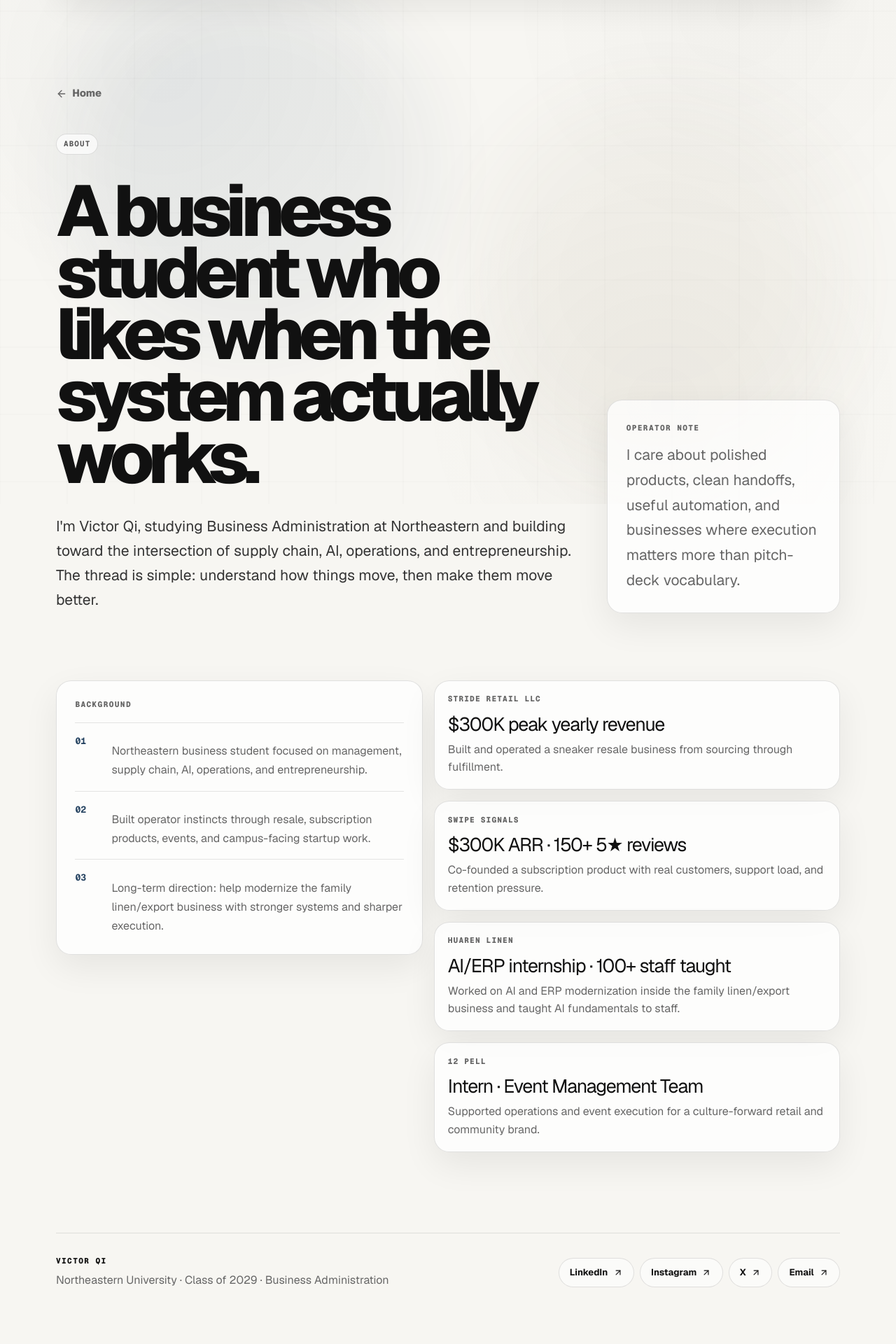
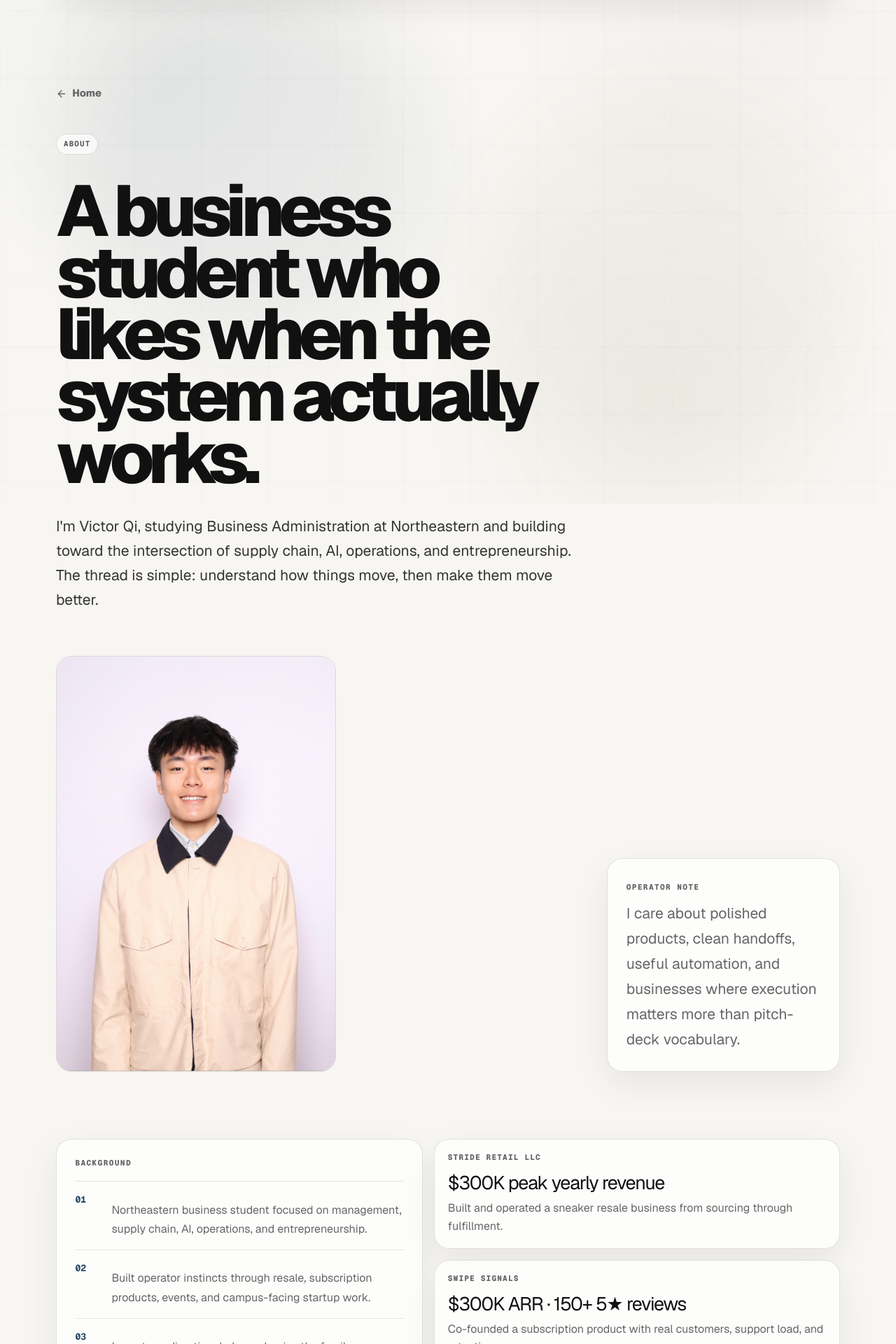
Before and after one commit to stridesz/victor-portfolio, a Next.js app: page /about in a window 1280 px wide. Shown: the part 80-2000 px from the top of the page at 70% size. Before the commit the page ends 1962 px from the top, so only its background shows below. Built offline with nearby package versions, Linux system fonts and the light colour scheme.

Commit message:
[verified] Refine hero, footer, contact layout, add scroll animations and About headshot

```diff
--- a/app/about/page.tsx
+++ b/app/about/page.tsx
@@ -1,5 +1,7 @@
 import Link from "next/link";
+import Image from "next/image";
 import { ArrowLeft } from "lucide-react";
+import { Reveal } from "../components/Reveal";
 import { SiteFooter } from "../components/SiteFooter";
 import { SiteNav } from "../components/SiteNav";
 import { StatusPill } from "../components/StatusPill";
@@ -29,6 +31,16 @@ export default function AboutPage() {
               of supply chain, AI, operations, and entrepreneurship. The thread is simple: understand how things move,
               then make them move better.
             </p>
+            <div className="about-portrait">
+              <Image
+                src="/victor-headshot.jpg"
+                alt="Victor Qi"
+                width={400}
+                height={560}
+                className="about-portrait__img"
+                priority
+              />
+            </div>
           </div>
           <aside className="about-note">
             <span>operator note</span>
@@ -42,6 +54,7 @@ export default function AboutPage() {
 
       <section className="section-pad section-pad--tight">
         <div className="container about-columns">
+          <Reveal>
             <div className="timeline-card">
               <span>Background</span>
               {timeline.map((item, index) => (
@@ -51,6 +64,8 @@ export default function AboutPage() {
                 </div>
               ))}
             </div>
+          </Reveal>
+          <Reveal delay={0.1}>
             <div className="proof-grid proof-grid--stacked">
               {proofPoints.map((item) => (
                 <article className="proof-card" key={item.label}>
@@ -60,6 +75,7 @@ export default function AboutPage() {
                 </article>
               ))}
             </div>
+          </Reveal>
         </div>
       </section>
 
--- a/app/components/ProjectCard.tsx
+++ b/app/components/ProjectCard.tsx
@@ -17,7 +17,6 @@ export function ProjectCard({ project, priority = false }: ProjectCardProps) {
 
       <div className="project-card__topline">
         <StatusPill>{project.status}</StatusPill>
-        <span className="project-card__label">project</span>
       </div>
 
       <div className="project-card__body">
--- /dev/null
+++ b/app/components/Reveal.tsx
@@ -0,0 +1,30 @@
+"use client";
+
+import { motion, useReducedMotion } from "framer-motion";
+import type { ReactNode } from "react";
+
+type RevealProps = {
+  children: ReactNode;
+  delay?: number;
+  className?: string;
+};
+
+export function Reveal({ children, delay = 0, className }: RevealProps) {
+  const shouldReduceMotion = useReducedMotion();
+
+  if (shouldReduceMotion) {
+    return <div className={className}>{children}</div>;
+  }
+
+  return (
+    <motion.div
+      className={className}
+      initial={{ opacity: 0, y: 24 }}
+      whileInView={{ opacity: 1, y: 0 }}
+      viewport={{ once: true, margin: "-80px" }}
+      transition={{ duration: 0.6, delay, ease: [0.16, 1, 0.3, 1] }}
+    >
+      {children}
+    </motion.div>
+  );
+}
--- a/app/components/SiteFooter.tsx
+++ b/app/components/SiteFooter.tsx
@@ -6,7 +6,7 @@ export function SiteFooter() {
     <footer className="site-footer">
       <div>
         <p className="site-footer__eyebrow">Victor Qi</p>
-        <p>Northeastern University · Class of 2029 · Business Administration</p>
+        <p className="site-footer__quote">&ldquo;Choose for yourself, whichever decision you&rsquo;ll regret the least.&rdquo;</p>
       </div>
       <div className="site-footer__links" aria-label="Social links">
         {socials.map((social) => (
--- a/app/components/SiteNav.tsx
+++ b/app/components/SiteNav.tsx
@@ -3,8 +3,7 @@ import Link from "next/link";
 const navLinks = [
   { label: "Projects", href: "/projects" },
   { label: "About", href: "/about" },
-  { label: "Blog", href: "/blog" },
-  { label: "Contact", href: "/#contact" },
+  { label: "Contact", href: "mailto:victorqi0707@gmail.com" },
 ];
 
 export function SiteNav() {
--- a/app/globals.css
+++ b/app/globals.css
@@ -284,17 +284,6 @@ a {
   text-align: left;
 }
 
-.hero__kicker {
-  margin: 0;
-  color: rgba(17, 17, 17, 0.58);
-  font-family: var(--font-geist-mono), ui-monospace, monospace;
-  font-size: clamp(0.76rem, 1.1vw, 0.92rem);
-  font-weight: 720;
-  letter-spacing: 0.15em;
-  text-transform: uppercase;
-  animation: hero-pop-in 0.52s cubic-bezier(0.16, 1, 0.3, 1) 2.22s both;
-}
-
 .hero h1,
 .page-hero h1 {
   max-width: 12ch;
@@ -308,8 +297,8 @@ a {
 
 .hero h1 {
   max-width: 9ch;
-  font-size: clamp(4.8rem, 10.8vw, 9.6rem);
-  line-height: 0.88;
+  font-size: clamp(3.6rem, 7.5vw, 7rem);
+  line-height: 0.9;
   transform-origin: 50% 52%;
   text-shadow: none;
   animation: hero-name-slide-in var(--intro-name-duration) cubic-bezier(0.16, 1, 0.3, 1) both;
@@ -962,6 +951,19 @@ a {
   gap: clamp(1rem, 4vw, 3rem);
 }
 
+.about-portrait {
+  margin-top: 1.5rem;
+  max-width: 400px;
+}
+
+.about-portrait__img {
+  width: 100%;
+  height: auto;
+  border-radius: clamp(1rem, 1.8vw, 1.35rem);
+  border: 1px solid var(--border);
+  object-fit: cover;
+}
+
 .about-columns {
   display: grid;
   grid-template-columns: minmax(0, 0.95fr) minmax(320px, 1.05fr);
@@ -1028,6 +1030,14 @@ a {
 .site-footer__eyebrow {
   margin-bottom: 0.35rem !important;
   color: #111111;
+}
+
+.site-footer__quote {
+  max-width: 42ch;
+  color: var(--muted);
+  font-size: 0.82rem;
+  font-style: italic;
+  line-height: 1.55;
 }
 
 .site-footer__links {
@@ -1241,7 +1251,6 @@ a {
 
   .site-nav-wrap,
   .hero h1,
-  .hero__kicker,
   .hero-contact-card,
   .hero-contact-links a,
   .hero__actions,
--- a/app/page.tsx
+++ b/app/page.tsx
@@ -1,6 +1,7 @@
 import Link from "next/link";
 import { ArrowRight } from "lucide-react";
 import { ProjectCard } from "./components/ProjectCard";
+import { Reveal } from "./components/Reveal";
 import { SectionHeader } from "./components/SectionHeader";
 import { SiteFooter } from "./components/SiteFooter";
 import { SiteNav } from "./components/SiteNav";
@@ -15,7 +16,6 @@ export default function Home() {
       <section className="hero section-pad" aria-labelledby="hero-title">
         <div className="container hero__grid">
           <div className="hero__copy">
-            <p className="hero__kicker">Northeastern University · Class of 2029</p>
             <h1 id="hero-title">Victor Qi</h1>
             <div className="hero__actions">
               <Link className="button button--primary" href="/projects">
@@ -70,16 +70,20 @@ export default function Home() {
 
       <section className="section-pad" id="projects" aria-labelledby="projects-title">
         <div className="container section-stack">
+          <Reveal>
             <SectionHeader
               eyebrow="Featured projects"
               title="Current work with enough substance to show."
               description="A short list of projects and communities I am building around student experiences, markets, and useful systems."
             />
+          </Reveal>
+          <Reveal delay={0.1}>
             <div className="card-grid card-grid--two">
               {projects.map((project, index) => (
                 <ProjectCard key={project.name} project={project} priority={index === 0} />
               ))}
             </div>
+          </Reveal>
           <Link className="inline-link" href="/projects">
             View full project list <ArrowRight aria-hidden="true" size={17} />
           </Link>
@@ -88,11 +92,14 @@ export default function Home() {
 
       <section className="section-pad section-pad--muted" aria-labelledby="proof-title">
         <div className="container section-stack">
+          <Reveal>
             <SectionHeader
               eyebrow="Proof"
               title="A compact record of real operating reps."
               description="Ventures, internships, and execution-heavy work that shaped how I think about business systems."
             />
+          </Reveal>
+          <Reveal delay={0.1}>
             <div className="proof-grid">
               {proofPoints.map((item) => (
                 <article className="proof-card" key={item.label}>
@@ -102,41 +109,7 @@ export default function Home() {
                 </article>
               ))}
             </div>
-        </div>
-      </section>
-
-      <section className="section-pad" aria-labelledby="blog-preview-title">
-        <div className="container writing-panel">
-          <SectionHeader
-            eyebrow="Writing"
-            title="Notes will live here when they earn the space."
-            description="No essays published yet. The good ones take a minute."
-          />
-          <Link className="button button--secondary" href="/blog">
-            View notes <ArrowRight aria-hidden="true" size={18} />
-          </Link>
-        </div>
-      </section>
-
-      <section className="section-pad contact-section" id="contact" aria-labelledby="contact-title">
-        <div className="container contact-card">
-          <div>
-            <StatusPill tone="muted">Contact</StatusPill>
-            <h2 id="contact-title">Have something worth building?</h2>
-            <p>Send a note if there is a project, role, or problem where clean execution matters.</p>
-          </div>
-          <div className="contact-links">
-            {socials.map((social) => (
-              <a
-                key={social.label}
-                href={social.href}
-                target={social.href.startsWith("http") ? "_blank" : undefined}
-                rel={social.href.startsWith("http") ? "noopener noreferrer" : undefined}
-              >
-                {social.label} <ArrowRight aria-hidden="true" size={16} />
-              </a>
-            ))}
-          </div>
+          </Reveal>
         </div>
       </section>
 
```
Also changed, not shown: public/victor-headshot.jpg (added). Lines whose indentation alone changed are shown as unchanged.
